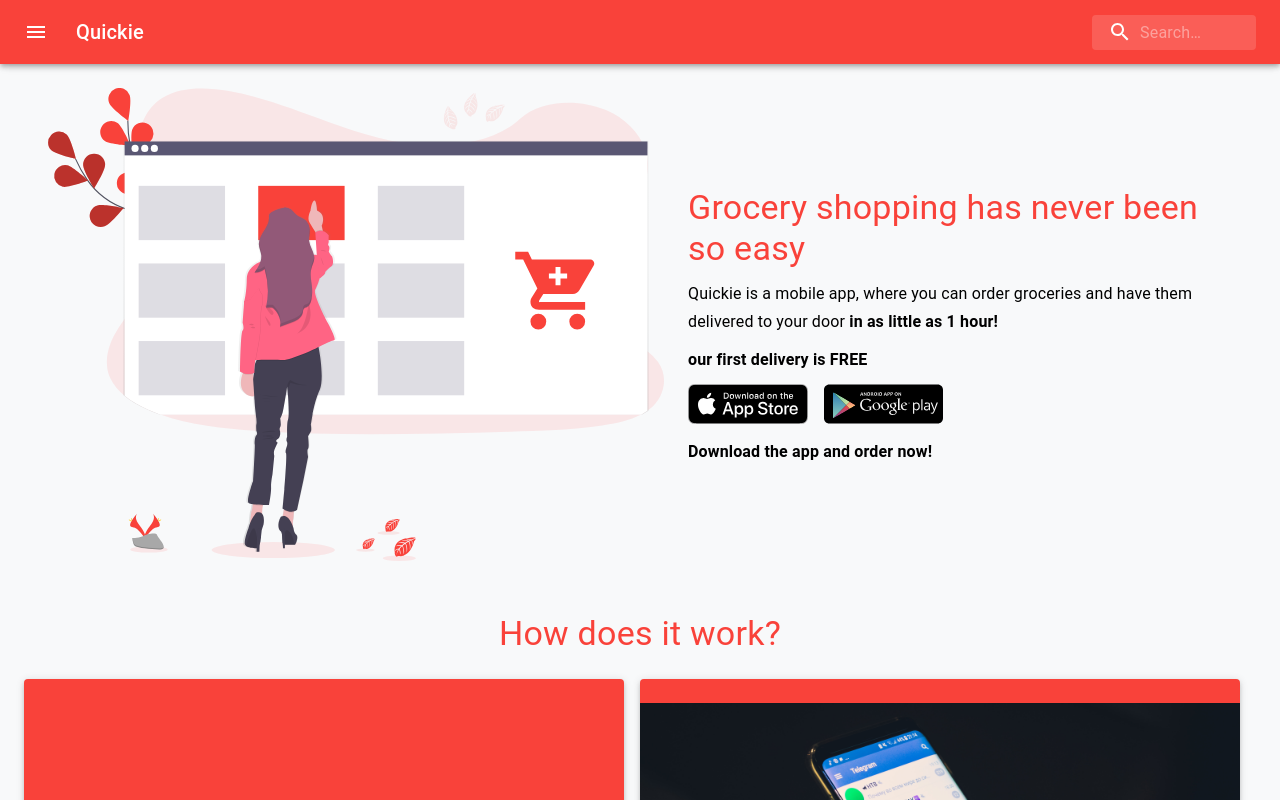
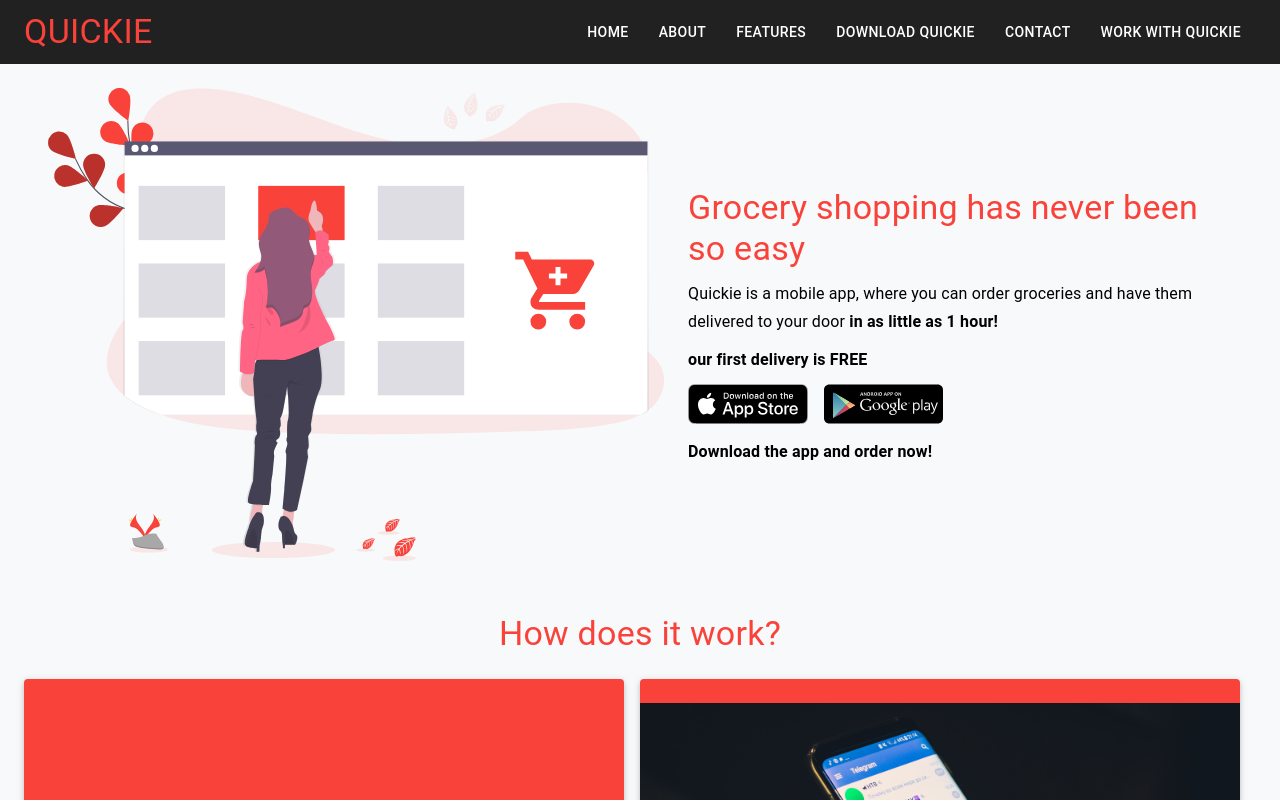
Before and after one commit to devaraujstein/great-delivery-landing-page-reactjs, a React (Create React App) app: page / in a window 1280 px wide. Shown: the top 800 px of the page. Built offline with nearby package versions, Linux system fonts and the light colour scheme.

Commit message:
header and carousel finalized

```diff
--- a/package.json
+++ b/package.json
@@ -8,11 +8,10 @@
     "@testing-library/jest-dom": "^5.11.4",
     "@testing-library/react": "^11.1.0",
     "@testing-library/user-event": "^12.1.10",
-    "material-auto-rotating-carousel": "^3.0.2",
     "react": "^17.0.1",
     "react-dom": "^17.0.1",
+    "react-material-ui-carousel": "^2.1.1",
     "react-scripts": "4.0.1",
-    "react-swipeable-views": "^0.13.9",
     "web-vitals": "^0.2.4"
   },
   "scripts": {
--- /dev/null
+++ b/src/components/Carousel/CarouselAuto.js
@@ -0,0 +1,72 @@
+import React from 'react';
+import Carousel from 'react-material-ui-carousel'
+import {Paper} from '@material-ui/core'
+
+function CarouselAuto(props)
+{
+    var items = [
+        {
+            link: 'https://s3-us-west-2.amazonaws.com/s.cdpn.io/557257/1.png'
+        },
+        {
+            link: 'https://s3-us-west-2.amazonaws.com/s.cdpn.io/557257/2.png'
+        },
+        {
+            link: 'https://s3-us-west-2.amazonaws.com/s.cdpn.io/557257/3.png'
+        },
+        {
+            link: 'https://s3-us-west-2.amazonaws.com/s.cdpn.io/557257/4.png'
+        },
+        {
+            link: 'https://s3-us-west-2.amazonaws.com/s.cdpn.io/557257/5.png'
+        },
+        {
+            link: 'https://s3-us-west-2.amazonaws.com/s.cdpn.io/557257/6.png'
+        },
+        {
+            link: 'https://s3-us-west-2.amazonaws.com/s.cdpn.io/557257/7.png'
+        },
+        {
+            link: 'https://s3-us-west-2.amazonaws.com/s.cdpn.io/557257/1.png'
+        },
+        {
+            link: 'https://s3-us-west-2.amazonaws.com/s.cdpn.io/557257/2.png'
+        },
+        {
+            link: 'https://s3-us-west-2.amazonaws.com/s.cdpn.io/557257/3.png'
+        },
+        {
+            link: 'https://s3-us-west-2.amazonaws.com/s.cdpn.io/557257/4.png'
+        },
+        {
+            link: 'https://s3-us-west-2.amazonaws.com/s.cdpn.io/557257/5.png'
+        },
+        {
+            link: 'https://s3-us-west-2.amazonaws.com/s.cdpn.io/557257/6.png'
+        },
+        {
+            link: 'https://s3-us-west-2.amazonaws.com/s.cdpn.io/557257/7.png'
+        }
+    ]
+
+    return (
+        <Carousel autoPlay navButtonsAlwaysVisible indicators={false}>
+            {
+                items.map( (item, i) => <Item key={i} item={item} /> )
+            }
+        </Carousel>
+    )
+}
+
+function Item(props)
+{
+    return (
+
+        <Paper >
+            <img src={props.item.link} height="100%" width="100%" alt="" />
+        </Paper>
+
+    )
+}
+
+export default CarouselAuto;
--- /dev/null
+++ b/src/components/header/AnimatedLink.js
@@ -0,0 +1,39 @@
+import clsx from "clsx";
+import { withStyles } from "@material-ui/core/styles";
+import Link from "@material-ui/core/Link";
+import theme from './styles/theme';
+
+const styles = {
+  root: {
+    padding: "10px",
+    textDecoration: "none",
+    position: "relative",
+    "&::before": {
+      content: '""',
+      position: "absolute",
+      width: 0,
+      height: "2px",
+      bottom: 0,
+      left: 0,
+      backgroundColor: theme.palette.primary.main,
+      visibility: "hidden",
+      transition: "all 0.3s ease-in-out",
+    },
+    "&:hover::before": {
+      visibility: "visible",
+      width: "100%",
+    },
+  },
+};
+
+function AnimatedLink(props) {
+  const { classes, children, className, ...other } = props;
+
+  return (
+    <Link className={clsx(classes.root, className)} {...other}>
+      {children || "class names"}
+    </Link>
+  );
+}
+
+export default withStyles(styles)(AnimatedLink);
--- /dev/null
+++ b/src/components/header/Navbar.js
@@ -0,0 +1,123 @@
+import { useState } from "react";
+import { makeStyles } from "@material-ui/core/styles";
+import {
+  AppBar,
+  Toolbar,
+  useScrollTrigger,
+  Slide,
+  Typography,
+  Hidden,
+  IconButton,
+  Link,
+  Container,
+} from "@material-ui/core/";
+import {
+  Menu as MenuIcon,
+  Home as HomeIcon,
+  Work as WorkIcon,
+  Mail as MailIcon,
+  PermIdentity as PermIdentityIcon,
+} from "@material-ui/icons";
+
+import NavigationDrawer from "./NavigationDrawer";
+import AnimatedLink from "./AnimatedLink";
+
+const useStyles = makeStyles((theme) => ({
+  appbar: {
+    backgroundColor: theme.palette.grey[900],
+    color: theme.palette.common.white,
+  },
+  toolbar: {
+    display: "flex",
+    justifyContent: "space-between"
+  },
+  noDecoration: {
+    textDecoration: "none !important",
+  },
+  link: {
+    padding: "12px 15px",
+  },
+  span_color: {
+    color: '#fff',
+  }
+}));
+
+function HideOnScroll(props) {
+  const { children } = props;
+  const trigger = useScrollTrigger();
+
+  return (
+    <Slide appear={false} direction="down" in={!trigger}>
+      {children}
+    </Slide>
+  );
+}
+
+export default function ElevateAppBar(props) {
+  const classes = useStyles();
+  const [mobileOpen, setMobileOpen] = useState(false);
+
+  const handleDrawerToggle = () => {
+    setMobileOpen(!mobileOpen);
+  };
+
+  const menuItems = [
+    { link: "/#home", name: "HOME", icon: <HomeIcon /> },
+    { link: "/#about", name: "ABOUT", icon: <PermIdentityIcon /> },
+    { link: "/#features", name: "features", icon: <WorkIcon /> },
+    { link: "/#download", name: "download quickie", icon: <MailIcon /> },
+    { link: "/#contact", name: "contact", icon: <MailIcon /> },
+    { link: "/#work", name: "work with quickie", icon: <MailIcon /> },
+  ];
+
+  return (
+    <nav id="navbar">
+      <HideOnScroll {...props}>
+        <AppBar elevation={0} className={classes.appbar}>
+          <Container maxWidth="lg">
+            <Toolbar className={classes.toolbar} disableGutters>
+              <Link className={classes.noDecoration} href="/#" variant="button">
+                <Typography variant="h4" color="primary">
+                  quickie
+                </Typography>
+              </Link>
+
+              <Hidden smDown implementation="css">
+                {menuItems.map((item) => {
+                  return (
+                    <AnimatedLink
+                      className={classes.link}
+                      key={item.name}
+                      href={item.link}
+                      variant="button"
+                      color="inherit"
+                      underline="none"
+                    >
+                      {item.name}
+                    </AnimatedLink>
+                  );
+                })}
+              </Hidden>
+
+              <Hidden mdUp implementation="css">
+                <IconButton
+                  onClick={handleDrawerToggle}
+                  aria-label="Open Navigation"
+                >
+                  <MenuIcon fontSize="large" color="primary" />
+                </IconButton>
+              </Hidden>
+            </Toolbar>
+          </Container>
+        </AppBar>
+      </HideOnScroll>
+
+      <NavigationDrawer
+        menuItems={menuItems}
+        anchor="right"
+        open={mobileOpen}
+        onClose={handleDrawerToggle}
+      />
+    </nav>
+  );
+}
--- /dev/null
+++ b/src/components/header/NavigationDrawer.js
@@ -0,0 +1,59 @@
+import { makeStyles } from "@material-ui/core/styles";
+import {
+  List,
+  ListItem,
+  ListItemIcon,
+  ListItemText,
+  Drawer,
+  IconButton,
+  Divider,
+} from "@material-ui/core";
+import CloseIcon from "@material-ui/icons/Close";
+
+const useStyles = makeStyles((theme) => ({
+  drawerHeader: {
+    display: "flex",
+    justifyContent: "flex-end",
+    alignItems: "center",
+    padding: theme.spacing(0, 1),
+    // it's necessary for content to be below app bar
+    ...theme.mixins.toolbar,
+  },
+  listItemIcon: {
+    minWidth: "56px",
+  },
+}));
+
+export default function NavigationDrawer(props) {
+  const { menuItems, anchor, open, onClose } = props;
+  const classes = useStyles();
+
+  return (
+    <Drawer variant="temporary" anchor={anchor} open={open} onClose={onClose}>
+      <div className={classes.drawerHeader}>
+        <IconButton onClick={onClose}>
+          <CloseIcon fontSize="large" color="primary" />
+        </IconButton>
+      </div>
+      <Divider />
+      <List>
+        {menuItems.map((item) => {
+          return (
+            <ListItem
+              button
+              onClick={onClose}
+              key={item.name}
+              href={item.link}
+              component="a"
+            >
+              <ListItemIcon className={classes.listItemIcon}>
+                {item.icon}
+              </ListItemIcon>
+              <ListItemText primary={item.name} />
+            </ListItem>
+          );
+        })}
+      </List>
+    </Drawer>
+  );
+}
--- /dev/null
+++ b/src/components/header/styles/theme.js
@@ -0,0 +1,32 @@
+import { createMuiTheme, responsiveFontSizes } from "@material-ui/core/styles";
+
+const theme = responsiveFontSizes(
+  createMuiTheme({
+    palette: {
+      type: "dark",
+      primary: {
+        main: '#f9423a'
+      },
+      error: {
+        main: "#ff6358",
+      },
+    },
+    overrides: {
+      MuiListItemIcon: {
+        root: {
+          minWidth: 0,
+          marginRight: "0.5rem",
+        },
+      },
+      MuiOutlinedInput: {
+        input: {
+          "&:-webkit-autofill": {
+            WebkitBoxShadow: "0 0 0 100px #1d3140 inset",
+          },
+        },
+      },
+    },
+  })
+);
+
+export default theme;
--- a/src/pages/Home.js
+++ b/src/pages/Home.js
@@ -1,14 +1,15 @@
 import React from 'react';
+
+import NavBar from '../components/header/Navbar';
+import CarouselAuto from '../components/Carousel/CarouselAuto';
 
 import { fade, makeStyles } from '@material-ui/core/styles';
 
-import { Grid, Paper, Container, Typography, Box, AppBar, Toolbar, IconButton, InputBase } from '@material-ui/core';
+import { Grid, Paper, Container, Typography, Box } from '@material-ui/core';
 
 import TimerIcon from '@material-ui/icons/Timer';
 import AccountCircleIcon from '@material-ui/icons/AccountCircle';
 import NotificationsActiveIcon from '@material-ui/icons/NotificationsActive';
-import MenuIcon from '@material-ui/icons/Menu';
-import SearchIcon from '@material-ui/icons/Search';
 
 const useStyles = makeStyles((theme) => ({
     root: {
@@ -128,43 +129,16 @@
 
     return (
         <div className={classes.root}>
-            <Grid container style={{ backgroundColor: '#f8f9fa' }}>
+            <Grid container style={{ backgroundColor: '#f8f9fa'}}>
 
                 <Grid item xs={12}>
-                    <AppBar>
-                        <Toolbar>
-                            <IconButton
-                                edge="start"
-                                className={classes.menuButton}
-                                color="inherit"
-                                aria-label="open drawer"
-                            >
-                                <MenuIcon />
-                            </IconButton>
-                            <Typography className={classes.title} variant="h6" noWrap>
-                                Quickie
-                            </Typography>
-                            <div className={classes.search}>
-                                <div className={classes.searchIcon}>
-                                    <SearchIcon />
-                                </div>
-                                <InputBase
-                                    placeholder="Search…"
-                                    classes={{
-                                        root: classes.inputRoot,
-                                        input: classes.inputInput,
-                                    }}
-                                    inputProps={{ 'aria-label': 'search' }}
-                                />
-                            </div>
-                        </Toolbar>
-                    </AppBar>
+                    <NavBar />
                 </Grid>
 
                 <div style={{ marginBottom: '40px' }} />
 
 
-                <Grid container className={classes.section_about} xs={12}>
+                <Grid container id="home" className={classes.section_about} xs={12}>
                     <Grid item xs={12} sm={12} md={6}>
                         <img className={classes.img} src="/images/undraw_add_to_cart_vkjp.svg" alt="Delivery" />
                     </Grid>
@@ -189,7 +163,7 @@
                     </Grid>
                 </Grid>
 
-                <Grid container >
+                <Grid container id="about">
                     <Grid item xs={12}>
                         <Typography variant="h4" color="primary" align="center">
                             How does it work?
@@ -266,7 +240,7 @@
                     </Container>
                 </Grid>
 
-                <Grid container  >
+                <Grid container id="features" >
                     <Grid item xs={12}>
                         <Typography variant="h4" color="primary" align="center">
                             Our features
@@ -328,7 +302,7 @@
                     </Container>
                 </Grid>
 
-                <Grid className={classes.container} container >
+                <Grid className={classes.container} container id="download">
                     <Grid className={classes.container} container >
                         <Container className={classes.container} maxWidth="md">
                             <Grid item xs={4}>
@@ -361,8 +335,21 @@
                     </Grid>
                 </Grid>
 
-                <Grid item xs={12}>
-                    <Paper className={classes.paper}>xs=12 (As seen On)</Paper>
+                <Grid container item xs={12}>
+                    <Grid item xs={12}>
+                        <Typography variant="h4" color="primary" align="center">
+                            Quickie as seen on
+                        </Typography>
+                    </Grid>
+
+                    <Container className={classes.container} maxWidth="lg">
+                        <Grid container xs={12} spacing={2} >
+                            <Box className={classes.box} style={{backgroundColor: 'white'}}>
+                                <CarouselAuto />
+                            </Box>
+
+                        </Grid>
+                    </Container>
                 </Grid>
 
                 <Grid item xs={12}>
```
Also changed, not shown: 2 other files (tests, documents, lock files or other folders).
